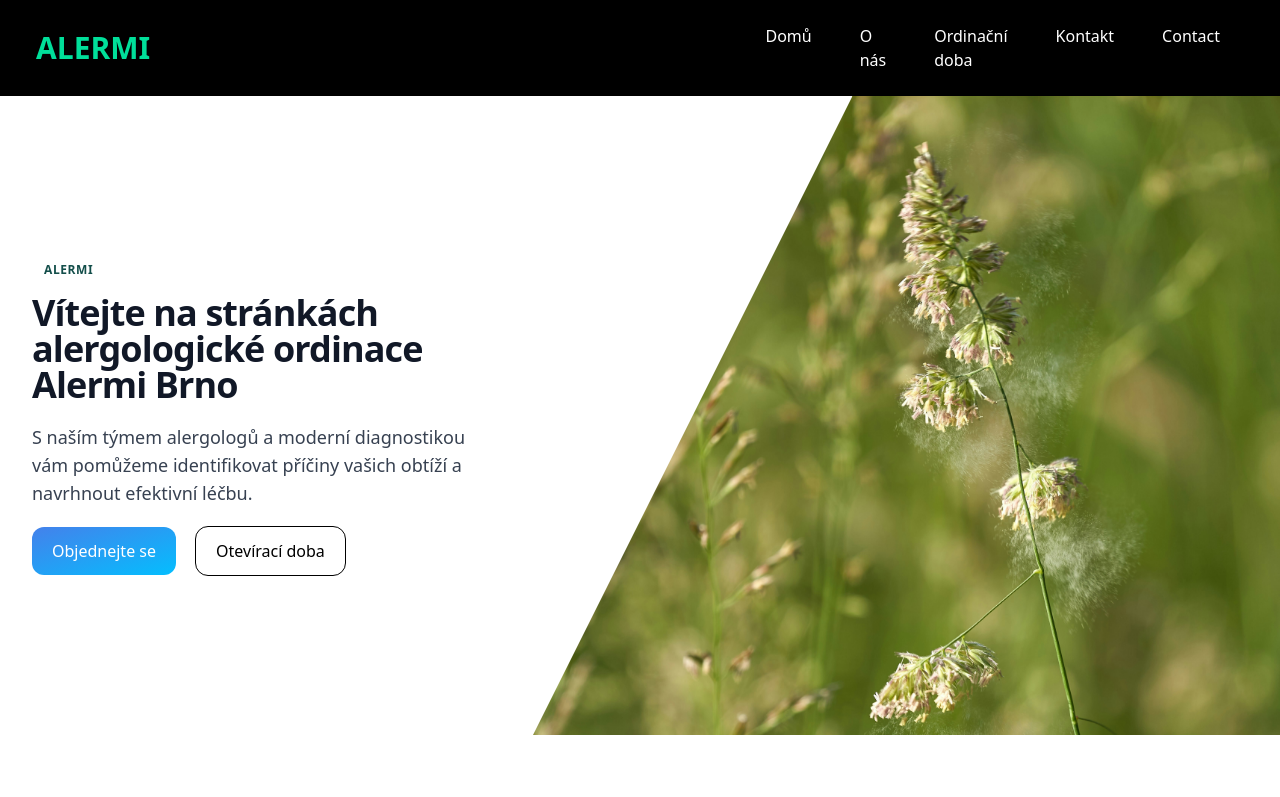
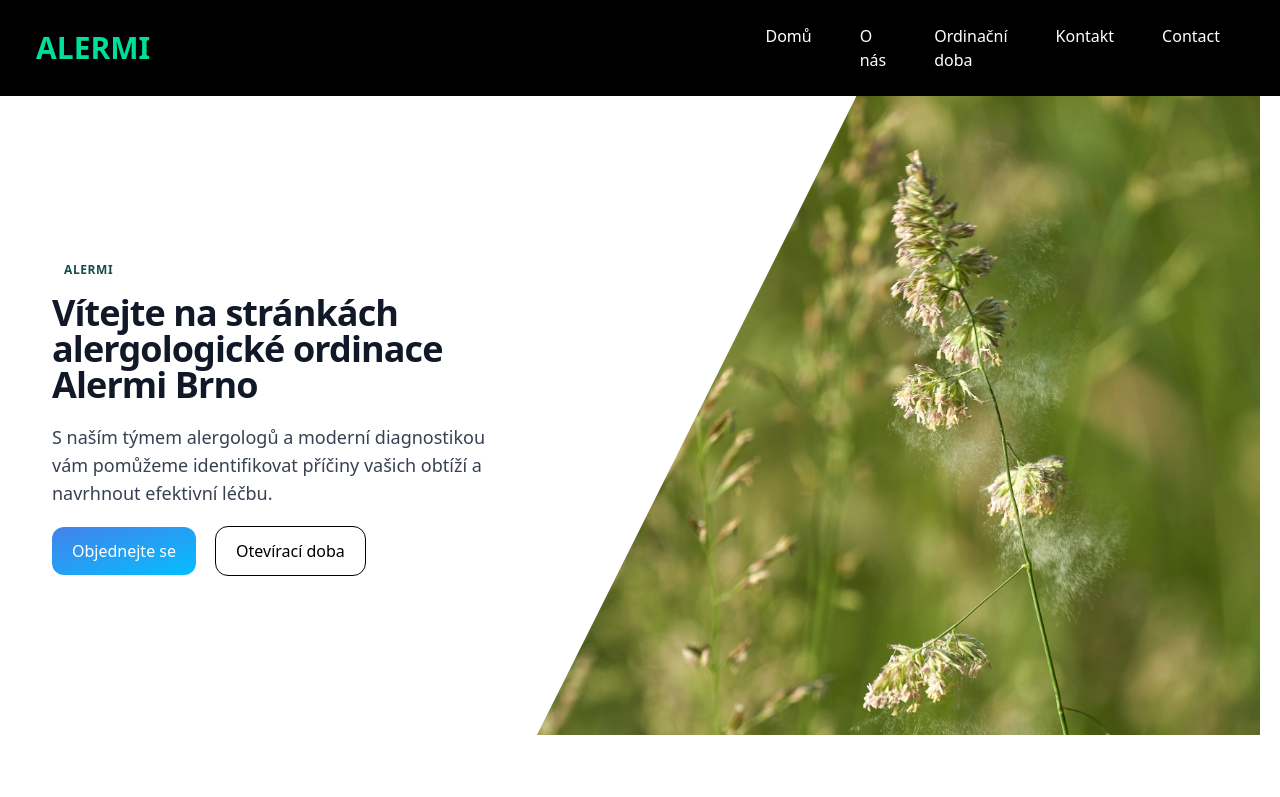
Before and after one commit to Vincasmen/alermi, a React (Create React App) app: page / in a window 1280 px wide. Shown: the top 797 px of the page. Built offline with nearby package versions, Linux system fonts and the light colour scheme; grey boxes are pictures that could not be loaded.

Commit message:
Fixed width

```diff
--- a/src/components/Hero.js
+++ b/src/components/Hero.js
@@ -4,7 +4,7 @@ import Rostlina_1 from "../assets/Rostlina_1.jpeg";
 const Hero = () => {
   return (
     <div>
-      <div className="relative flex flex-col-reverse py-16 lg:pt-0 lg:flex-col lg:pb-0">
+      <div className="hero-container relative m-auto flex flex-col-reverse py-16 lg:pt-0 lg:flex-col lg:pb-0 w-full lg:max-w-[1240px]">
         <div className="inset-y-0 top-0 right-0 z-0 w-full max-w-xl px-4 mx-auto md:px-0 lg:pr-0 lg:mb-0 lg:mx-0 lg:w-7/12 lg:max-w-full lg:absolute xl:px-0">
           <svg
             className="absolute left-0 hidden h-full text-white transform -translate-x-1/2 lg:block"
--- a/src/components/Navbar.js
+++ b/src/components/Navbar.js
@@ -21,7 +21,7 @@ const Navbar = () => {
   ];
   return (
     <nav className="bg-black w-full">
-      <div className="flex justify-between items-center h-24 max-w-[1240px] mx-auto px-4 text-white">
+      <div className="navbar-container flex justify-between items-center h-24 max-w-[1240px] mx-auto px-4 text-white">
         {/* Logo */}
         <h1 className="w-full text-3xl font-bold text-[#00df9a]">ALERMI</h1>
 
```
